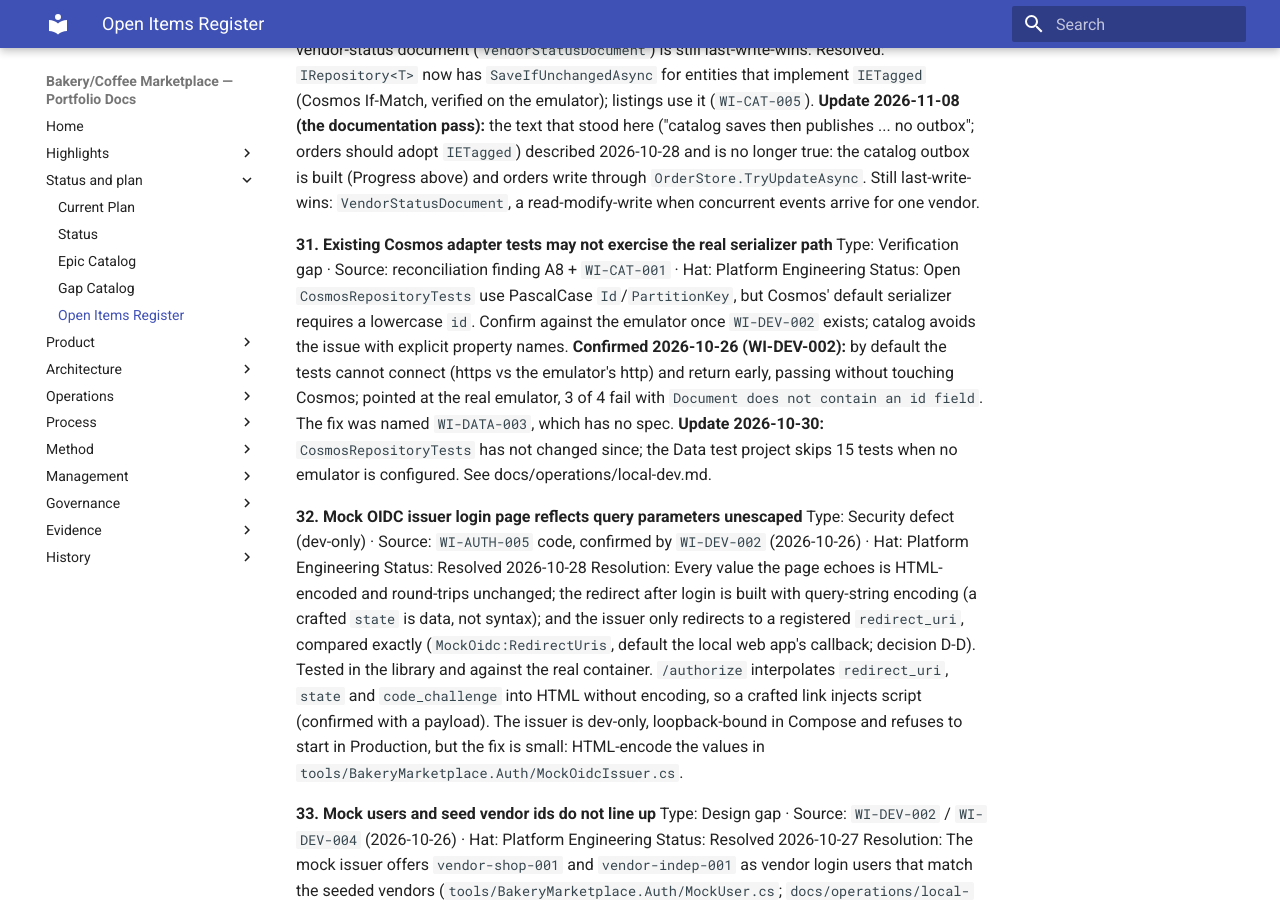
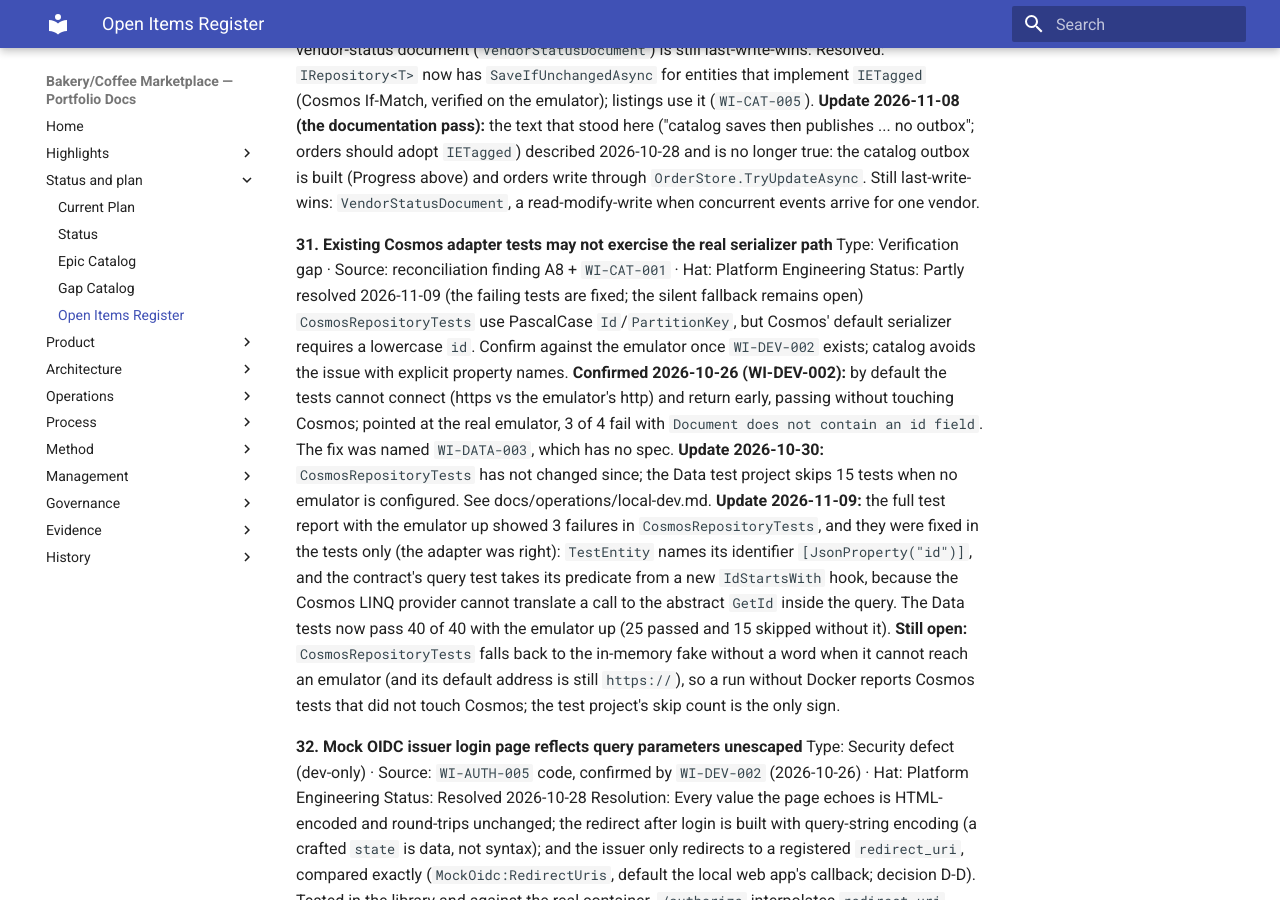
Before and after one commit to benjamin-hedrick/bakery-marketplace, an MkDocs documentation site: the page built from docs/governance/open-items-register.md, in a window 1280 px wide and 900 px high, scrolled down 6182 px. Built offline with MkDocs 1.6.1 and Material for MkDocs 9.7.7, drawn with Linux system fonts in a browser that asks for light colours.

Commit message:
Cosmos adapter tests fixed: the test entity names its id property and the query test takes its predicate from a hook the Cosmos LINQ provider can translate; 40 of 40 pass against the emulator (register 31, partly resolved)
Co-Authored-By: Claude Sonnet 5.5 <noreply@anthropic.com>

```diff
--- a/docs/governance/open-items-register.md
+++ b/docs/governance/open-items-register.md
@@ -170,8 +170,8 @@ Resolved: `IRepository<T>` now has `SaveIfUnchangedAsync` for entities that impl
 
 **31. Existing Cosmos adapter tests may not exercise the real serializer path**
 Type: Verification gap · Source: reconciliation finding A8 + `WI-CAT-001` · Hat: Platform Engineering
-Status: Open
-`CosmosRepositoryTests` use PascalCase `Id`/`PartitionKey`, but Cosmos' default serializer requires a lowercase `id`. Confirm against the emulator once `WI-DEV-002` exists; catalog avoids the issue with explicit property names. **Confirmed 2026-10-26 (WI-DEV-002):** by default the tests cannot connect (https vs the emulator's http) and return early, passing without touching Cosmos; pointed at the real emulator, 3 of 4 fail with `Document does not contain an id field`. The fix was named `WI-DATA-003`, which has no spec. **Update 2026-10-30:** `CosmosRepositoryTests` has not changed since; the Data test project skips 15 tests when no emulator is configured. See docs/operations/local-dev.md.
+Status: Partly resolved 2026-11-09 (the failing tests are fixed; the silent fallback remains open)
+`CosmosRepositoryTests` use PascalCase `Id`/`PartitionKey`, but Cosmos' default serializer requires a lowercase `id`. Confirm against the emulator once `WI-DEV-002` exists; catalog avoids the issue with explicit property names. **Confirmed 2026-10-26 (WI-DEV-002):** by default the tests cannot connect (https vs the emulator's http) and return early, passing without touching Cosmos; pointed at the real emulator, 3 of 4 fail with `Document does not contain an id field`. The fix was named `WI-DATA-003`, which has no spec. **Update 2026-10-30:** `CosmosRepositoryTests` has not changed since; the Data test project skips 15 tests when no emulator is configured. See docs/operations/local-dev.md. **Update 2026-11-09:** the full test report with the emulator up showed 3 failures in `CosmosRepositoryTests`, and they were fixed in the tests only (the adapter was right): `TestEntity` names its identifier `[JsonProperty("id")]`, and the contract's query test takes its predicate from a new `IdStartsWith` hook, because the Cosmos LINQ provider cannot translate a call to the abstract `GetId` inside the query. The Data tests now pass 40 of 40 with the emulator up (25 passed and 15 skipped without it). **Still open:** `CosmosRepositoryTests` falls back to the in-memory fake without a word when it cannot reach an emulator (and its default address is still `https://`), so a run without Docker reports Cosmos tests that did not touch Cosmos; the test project's skip count is the only sign.
 
 **32. Mock OIDC issuer login page reflects query parameters unescaped**
 Type: Security defect (dev-only) · Source: `WI-AUTH-005` code, confirmed by `WI-DEV-002` (2026-10-26) · Hat: Platform Engineering
```
Also changed, not shown: CLAUDE.md (+1 -1 lines), docs/operations/local-dev.md (+1 -1 lines), 3 other files.
